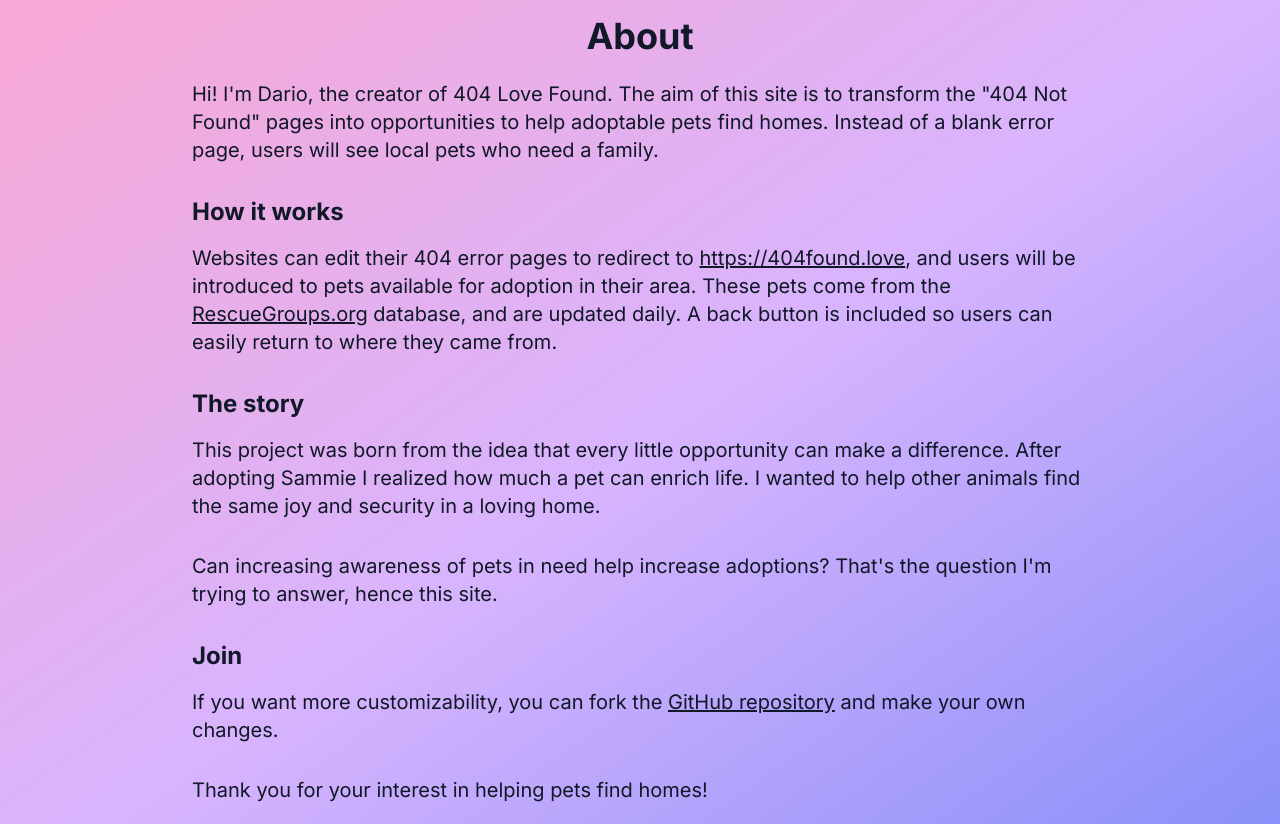
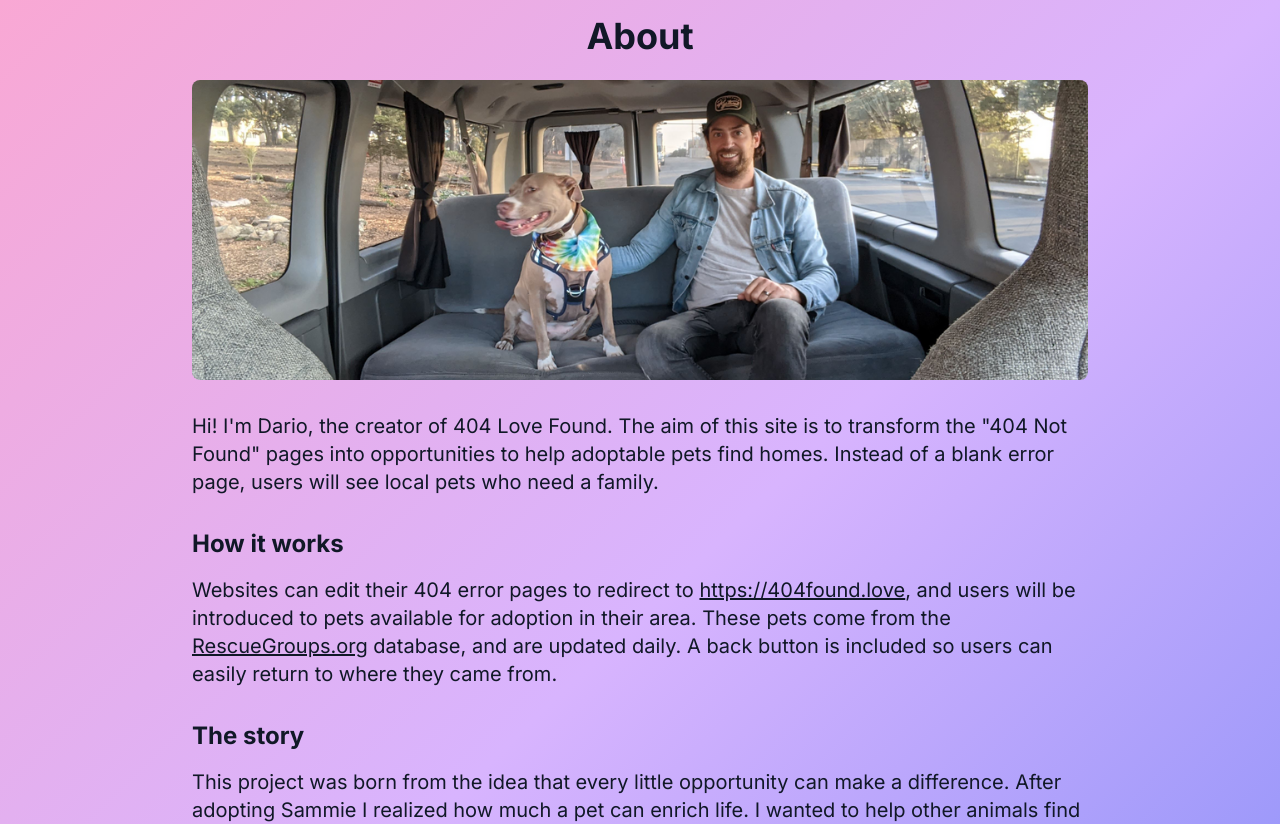
Before and after one commit to dariorapisardi/404lovefound, a Next.js app: page /about in a window 1280 px wide. Shown: the top 824 px of the page. Built offline with nearby package versions, Linux system fonts and the light colour scheme.

Commit message:
Add image to About page and improve text formatting

```diff
--- a/app/about/page.tsx
+++ b/app/about/page.tsx
@@ -1,9 +1,20 @@
+import Image from "next/image"
+
 export default function About() {
   return (
     <div className="w-full max-w-4xl">
       <h1 className="text-4xl font-bold mb-6 text-center text-gray-900">
         About
       </h1>
+      <div className="relative w-full h-[300px] mb-8">
+        <Image
+          src="/with-sammie.png"
+          alt="Dario with Sammie"
+          fill
+          className="object-cover rounded-lg"
+          priority
+        />
+      </div>
       <p className="text-xl mb-8 text-gray-900">
         Hi! I&apos;m Dario, the creator of 404 Love Found. The aim of this site
         is to transform the &quot;404 Not Found&quot; pages into opportunities
@@ -32,8 +43,8 @@
         security in a loving home.
       </p>
       <p className="text-xl mb-8 text-gray-900">
-        Can increasing awareness of pets in need help increase adoptions? That&apos;s
-        the question I&apos;m trying to answer, hence this site.
+        Can increasing awareness of pets in need help increase adoptions?
+        That&apos;s the question I&apos;m trying to answer, hence this site.
       </p>
       <h2 className="text-2xl font-bold mb-4 text-gray-900">Join</h2>
       <p className="text-xl mb-8 text-gray-900">
```
Also changed, not shown: public/with-sammie.png (added).
